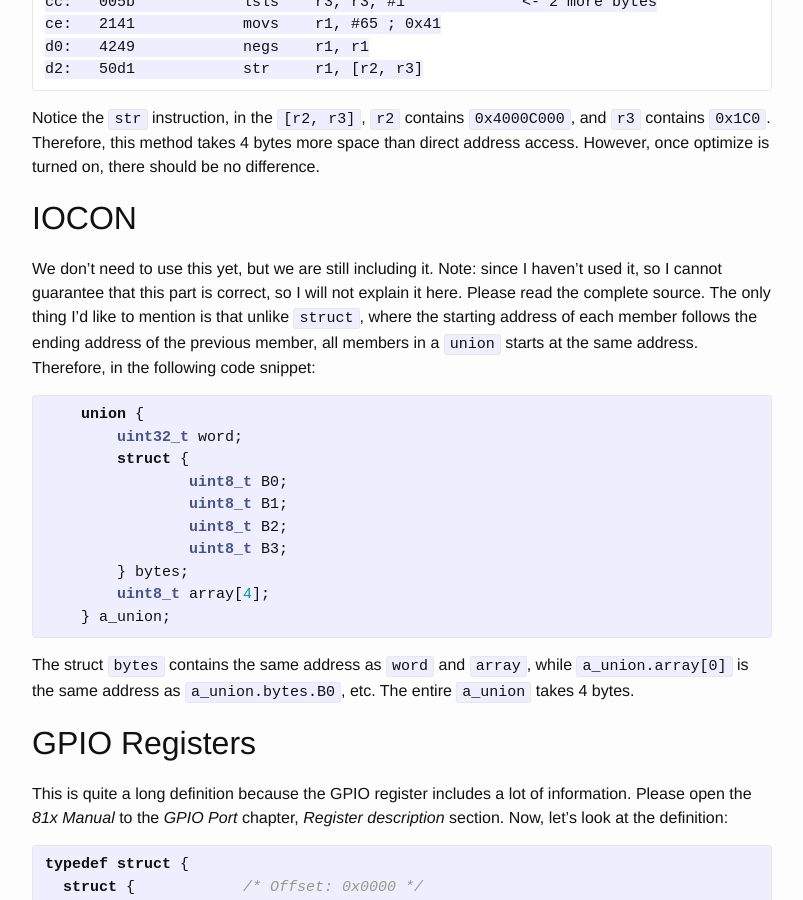
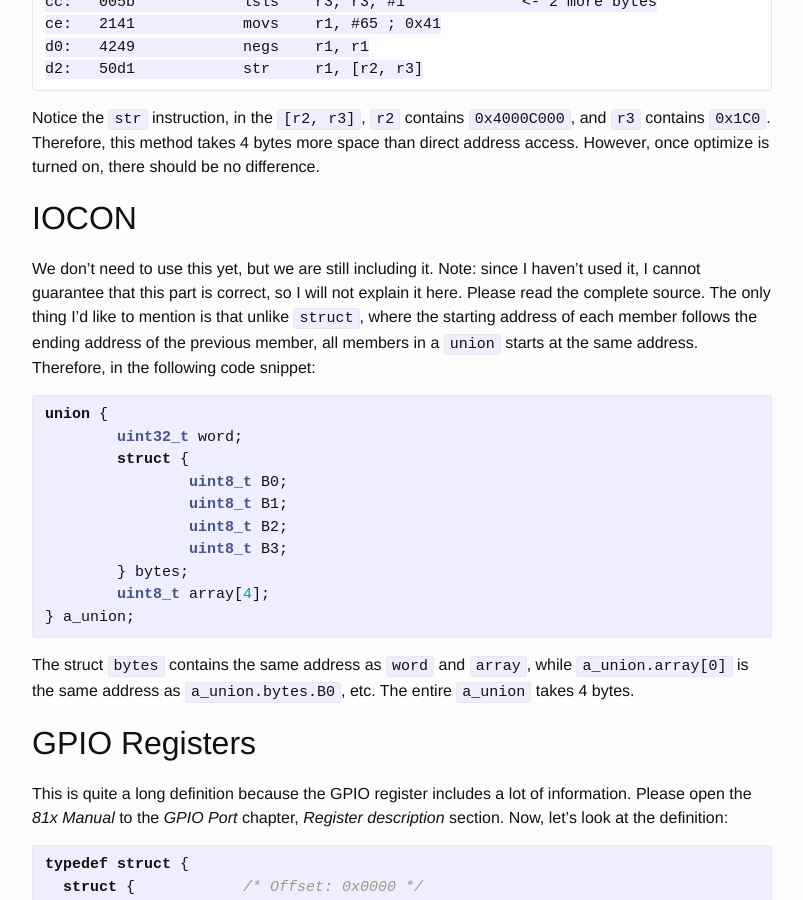
Before and after one commit to carldong/Personal-Blog, a Jekyll site: the page built from _posts/2014-11-29-LPC810-T03.markdown, in a window 1280 px wide and 900 px high, scrolled down 5744 px. Shown: the whole window, without its empty margins (238-1041 px from the left). Built offline with Jekyll 4.4.1, drawn with Linux system fonts in a browser that asks for light colours; formulas are drawn with MathJax 3; some of the changed text lies outside the part shown.

Commit message:
Fixed some errors, added CC 4.0 License

```diff
--- a/_includes/footer.html
+++ b/_includes/footer.html
@@ -48,6 +48,10 @@
       <div class="footer-col  footer-col-3">
         <p class="text">{{ site.description }}</p>
       </div>
+
+      <div class="footer-col">
+<a rel="license" href="http://creativecommons.org/licenses/by-sa/4.0/"><img alt="Creative Commons License" style="border-width:0" src="https://i.creativecommons.org/l/by-sa/4.0/80x15.png" /></a><br />This work by <span xmlns:cc="http://creativecommons.org/ns#" property="cc:attributionName">Rongcui Dong</span> is licensed under a <a rel="license" href="http://creativecommons.org/licenses/by-sa/4.0/">Creative Commons Attribution-ShareAlike 4.0 International License</a>.
+      </div>
     </div>
 
   </div>
--- a/_posts/2014-11-27-LPC810-T02.markdown
+++ b/_posts/2014-11-27-LPC810-T02.markdown
@@ -258,3 +258,5 @@ This line tests the `.rodata` section.
 If the LED blinks, everything works.
 
 Up to the date of writing (2014-11-27), this is the farthest I can go. In other words, that is all I know. I am now working on a library that defines useful macros and structs, and that will come next.
+
+[Part 3]({{ site.baseurl }}{% post_url 2014-11-29-LPC810-T03 %})
--- a/_posts/2014-11-29-LPC810-T03.markdown
+++ b/_posts/2014-11-29-LPC810-T03.markdown
@@ -137,19 +137,19 @@ Both line does the exact same thing, but the second line is much clearer. Note t
 Notice the `str` instruction, in the `[r2, r3]`, `r2` contains `0x4000C000`, and `r3` contains `0x1C0`. Therefore, this method takes 4 bytes more space than direct address access. However, once optimize is turned on, there should be no difference.
 
 ## IOCON
-We don't need to use this yet, but we are still including it. Note: since I haven't used it, so I cannot guarantee that this part is correct, so I will not explain it here. Please read the complete source. The only thing I'd like to mention is that unlike `struct`, where the starting address of each member follows the ending address of the previous member, all members in a `union` starts at the same address. Therefore, in the following code snippet:
+We don't need to use this yet, but we are still including it. Note: since I haven't used it, I cannot guarantee that this part is correct, so I will not explain it here. Please read the complete source. The only thing I'd like to mention is that unlike `struct`, where the starting address of each member follows the ending address of the previous member, all members in a `union` starts at the same address. Therefore, in the following code snippet:
 
 {% highlight C %}
-    union {
-    	uint32_t word;
-    	struct {
-    		uint8_t B0;
-    		uint8_t B1;
-    		uint8_t B2;
-    		uint8_t B3;
-    	} bytes;
-    	uint8_t array[4];
-    } a_union;
+union {
+	uint32_t word;
+	struct {
+		uint8_t B0;
+		uint8_t B1;
+		uint8_t B2;
+		uint8_t B3;
+	} bytes;
+	uint8_t array[4];
+} a_union;
 {% endhighlight %}
 
 The struct `bytes` contains the same address as `word` and `array`, while `a_union.array[0]` is the same address as `a_union.bytes.B0`, etc. The entire `a_union` takes 4 bytes.
```
Also changed, not shown: other parts of _posts/2014-11-29-LPC810-T03.markdown (+10 -10 lines).
